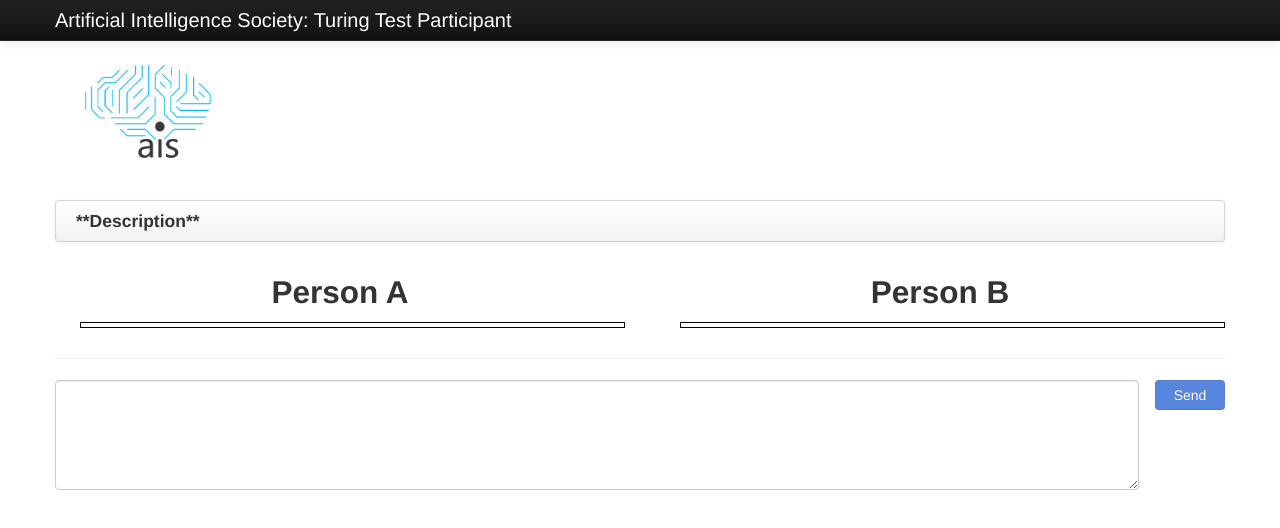
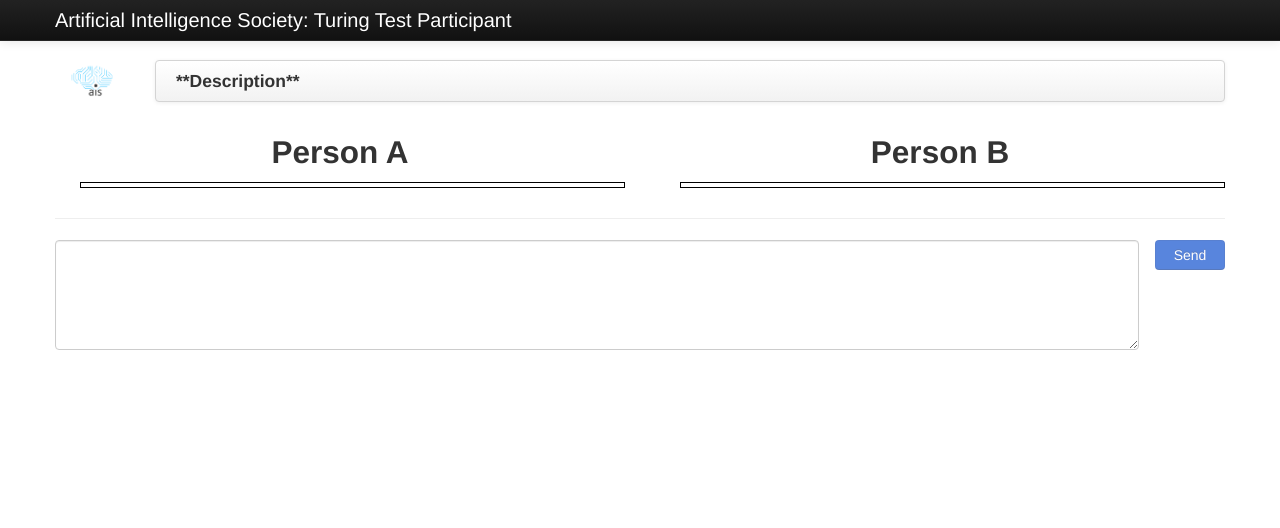
Before and after one commit to aisutd/turing-test, a plain HTML site: page frontend/index.html in a window 1280 px wide. Drawn offline with nearby package versions, Linux system fonts and the light colour scheme; no server answers.

Commit message:
Fixed logo for screen sizes > 980px horizontally

```diff
--- a/frontend/css/frontend.css
+++ b/frontend/css/frontend.css
@@ -8,8 +8,8 @@ body {
 	float: left;
 	position: relative;
 	padding-left: 3%;
-	top: -15px;
-	width: 220px;
+	width: 100px;
+	width: 100px;
 }
 
 li.participant {
--- a/frontend/index.html
+++ b/frontend/index.html
@@ -23,7 +23,6 @@
   </head>
 
   <body>
-		<img class="logo" src="/img/white.png" alt="AIS" />
 
     <div class="navbar navbar-inverse navbar-fixed-top">
       <div class="navbar-inner">
@@ -40,8 +39,12 @@
 
     <div class="container">
 
-		<div class="row" style="height: 40px;">
-			<div class="navbar span12">
+		<div class="row">
+			<div class="span1">
+				<img class="logo" src="/img/white.png" alt="AIS" />
+			</div>
+
+			<div class="navbar span11">
 			  <div class="navbar-inner">
 				<div class="container">
 				  <button type="button" class="btn btn-navbar" data-toggle="collapse" data-target=".nav-collapse">
```
Also changed, not shown: frontend/operator.html (+6 -4 lines).
